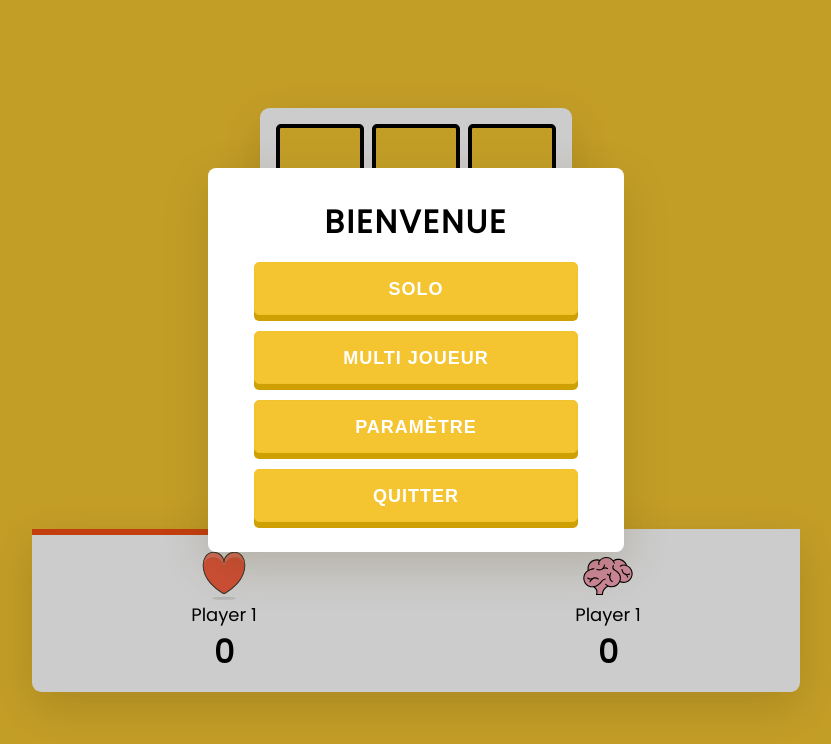
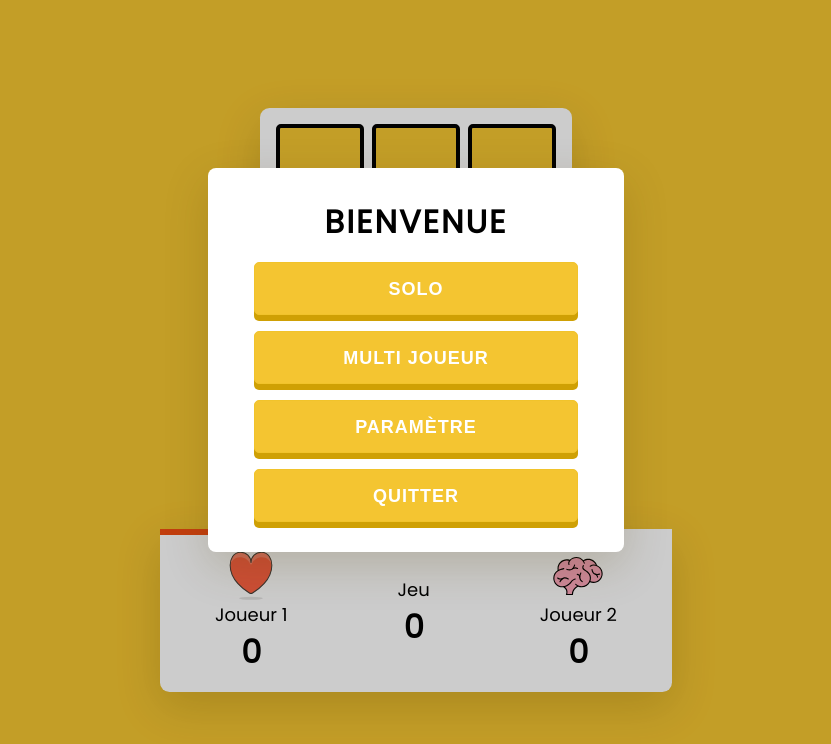
Before and after one commit to njiva-niaina/rust-vue-tictactoe, a Vue app: page / in a window 1280 px wide. Shown: the top 744 px of the page, without its empty margins (224-1055 px from the left). Built offline with nearby package versions, Linux system fonts and the light colour scheme.

Commit message:
Add translation & exit app

```diff
--- a/src/components/elements/Player.vue
+++ b/src/components/elements/Player.vue
@@ -1,23 +1,42 @@
 <script setup lang="ts">
 import { storeToRefs } from "pinia";
+import { computed, ref } from "vue";
 
 import Brain from "@/components/icons/Brain.vue";
 import Heart from "@/components/icons/Heart.vue";
 import { useGameStore } from "@/store/gameStore";
 
 const gameStore = useGameStore();
-const { player, players } = storeToRefs(gameStore);
+const { player, players, gameCounter } = storeToRefs(gameStore);
+
+const infos = ref([
+  {
+    id: 1,
+    title: computed(() => players.value[1].name),
+    value: computed(() => players.value[1].score),
+  },
+  {
+    id: 2,
+    title: "game.counter",
+    value: computed(() => gameCounter.value),
+  },
+  {
+    id: 3,
+    title: computed(() => players.value["-1"].name),
+    value: computed(() => players.value["-1"].score),
+  },
+]);
 </script>
 
 <template>
   <div class="player-container">
     <div class="line" :class="player === -1 ? 'second' : ''"></div>
     <div class="player">
-      <div v-for="(item, idx) in players" class="player-info">
-        <Heart v-if="idx === '1'" :height="50" :width="50" />
-        <Brain v-else :height="50" :width="50" />
-        <span class="player-name">{{ item.name }}</span>
-        <span class="player-score">{{ item.score }}</span>
+      <div v-for="info in infos" :key="info.id" class="player-info">
+        <Heart v-if="info.id === 1" :height="50" :width="50" />
+        <Brain v-if="info.id === 3" :height="50" :width="50" />
+        <span class="player-name">{{ $t(info.title) }}</span>
+        <span class="player-score">{{ info.value }}</span>
       </div>
     </div>
   </div>
@@ -26,7 +45,7 @@ const { player, players } = storeToRefs(gameStore);
 <style scoped>
 .player-container {
   background-color: #ffffff;
-  width: 60%;
+  width: 40%;
   display: flex;
   flex-direction: column;
   border-radius: 0 0 0.6em 0.6em;
@@ -36,13 +55,13 @@ const { player, players } = storeToRefs(gameStore);
 .line {
   background-color: #f24d11;
   height: 6px;
-  width: 50%;
+  width: 35%;
   transition: all 1s ease;
 }
 
 .line.second {
   background-color: #ff8195;
-  transform: translateX(100%);
+  transform: translateX(186.5%);
 }
 
 .player {
--- a/src/components/forms/CButton.vue
+++ b/src/components/forms/CButton.vue
@@ -1,14 +1,14 @@
 <script setup lang="ts">
 const props = defineProps<{
   content: string;
-  width: string
+  width: string;
 }>();
 const emit = defineEmits(["click"]);
 </script>
 
 <template>
   <button @click="emit('click')">
-    {{ content }}
+    {{ $t(content) }}
   </button>
 </template>
 <style scoped>
--- a/src/components/modal/GameLevel.vue
+++ b/src/components/modal/GameLevel.vue
@@ -1,27 +1,24 @@
 <script setup lang="ts">
-import { useI18n } from "vue-i18n";
-
 import CButton from "@/components/forms/CButton.vue";
 import { useModalNavigation } from "@/composable/modalNavigation";
 
-const { t } = useI18n();
 
 const modalNavigation = useModalNavigation();
 
 const buttons = [
   {
     id: 1,
-    content: t("level.easy"),
+    content: "level.easy",
     clickHandler: () => modalNavigation.selectGameLevel(0),
   },
   {
     id: 2,
-    content: t("level.intermediate"),
+    content: "level.intermediate",
     clickHandler: () => modalNavigation.selectGameLevel(1),
   },
   {
     id: 3,
-    content: t("level.impossible"),
+    content: "level.impossible",
     clickHandler: () => modalNavigation.selectGameLevel(6),
   },
 ];
@@ -40,7 +37,7 @@ const buttons = [
     <div class="separator"></div>
     <CButton
       width="18em"
-      :content="$t('level.back')"
+      content="level.back"
       @click="modalNavigation.navigateToComponent('Home')"
     />
   </div>
--- a/src/components/modal/GameResult.vue
+++ b/src/components/modal/GameResult.vue
@@ -1,14 +1,11 @@
 <script lang="ts" setup>
 import { storeToRefs } from "pinia";
-import { useI18n } from "vue-i18n";
 
 import Brain from "@/components/icons/Brain.vue";
 import Heart from "@/components/icons/Heart.vue";
 import CButtonVue from "../forms/CButton.vue";
 import { useGameStore } from "@/store/gameStore";
 import { useModalNavigation } from "@/composable/modalNavigation";
-
-const { t } = useI18n();
 
 const modalNavigation = useModalNavigation();
 const gameStore = useGameStore();
@@ -17,12 +14,12 @@ const { winner } = storeToRefs(gameStore);
 const buttons = [
   {
     id: 1,
-    content: t("result.again"),
+    content: "result.again",
     clickHandler: () => gameStore.reset(),
   },
   {
     id: 2,
-    content: t("result.back"),
+    content: "result.back",
     clickHandler: () => modalNavigation.navigateToComponent("Home"),
   },
 ];
--- a/src/components/modal/Home.vue
+++ b/src/components/modal/Home.vue
@@ -1,33 +1,31 @@
 <script setup lang="ts">
-import { useI18n } from "vue-i18n";
+import { exit } from "@tauri-apps/api/process";
 
 import CButton from "@/components/forms/CButton.vue";
 import { useModalNavigation } from "@/composable/modalNavigation.js";
-
-const { t } = useI18n();
 
 const modalNavigation = useModalNavigation();
 
 const buttons = [
   {
     id: 1,
-    content: t("home.singlePlayer"),
+    content: "home.singlePlayer",
     clickHandler: () => modalNavigation.playGame(true),
   },
   {
     id: 2,
-    content: t("home.multiplayer"),
+    content: "home.multiplayer",
     clickHandler: () => modalNavigation.playGame(false),
   },
   {
     id: 3,
-    content: t("home.setting"),
+    content: "home.setting",
     clickHandler: modalNavigation.navigateToSetting,
   },
   {
     id: 4,
-    content: t("home.exit"),
-    clickHandler: () => console.log("Exit"),
+    content: "home.exit",
+    clickHandler: async () => await exit(),
   },
 ];
 </script>
--- a/src/i18n/locales/en.json
+++ b/src/i18n/locales/en.json
@@ -23,5 +23,10 @@
     "null": "Null match",
     "again": "Play again",
     "back": "Back"
+  },
+  "game" : {
+    "player1": "Player 1",
+    "player2": "Player 2",
+    "counter": "Game"
   }
 }
--- a/src/i18n/locales/fr.json
+++ b/src/i18n/locales/fr.json
@@ -23,5 +23,10 @@
     "null": "Match null",
     "again": "Rejouer",
     "back": "Retour"
+  },
+  "game": {
+    "player1": "Joueur 1",
+    "player2": "Joueur 2",
+    "counter": "Jeu"
   }
 }
--- a/src/i18n/locales/mg.json
+++ b/src/i18n/locales/mg.json
@@ -23,5 +23,10 @@
     "null": "ady sahala",
     "again": "Hilalao",
     "back": "Hiverina"
+  },
+  "game": {
+    "player1": "Mpilalao 1",
+    "player2": "Mpilalao 2",
+    "counter": "Lalao"
   }
 }
--- a/src/store/gameStore.ts
+++ b/src/store/gameStore.ts
@@ -17,12 +17,12 @@ export const useGameStore = defineStore("game", () => {
 
   const players = reactive({
     "1": {
-      name: "Player 1",
+      name: "game.player1",
       schema: "Heart",
       score: 0,
     },
     "-1": {
-      name: "Player 1",
+      name: "game.player2",
       schema: "Brain",
       score: 0,
     },
```
Also changed, not shown: src-tauri/tauri.conf.json (+7 -1 lines), 1 other file (tests, documents, lock files or other folders).
